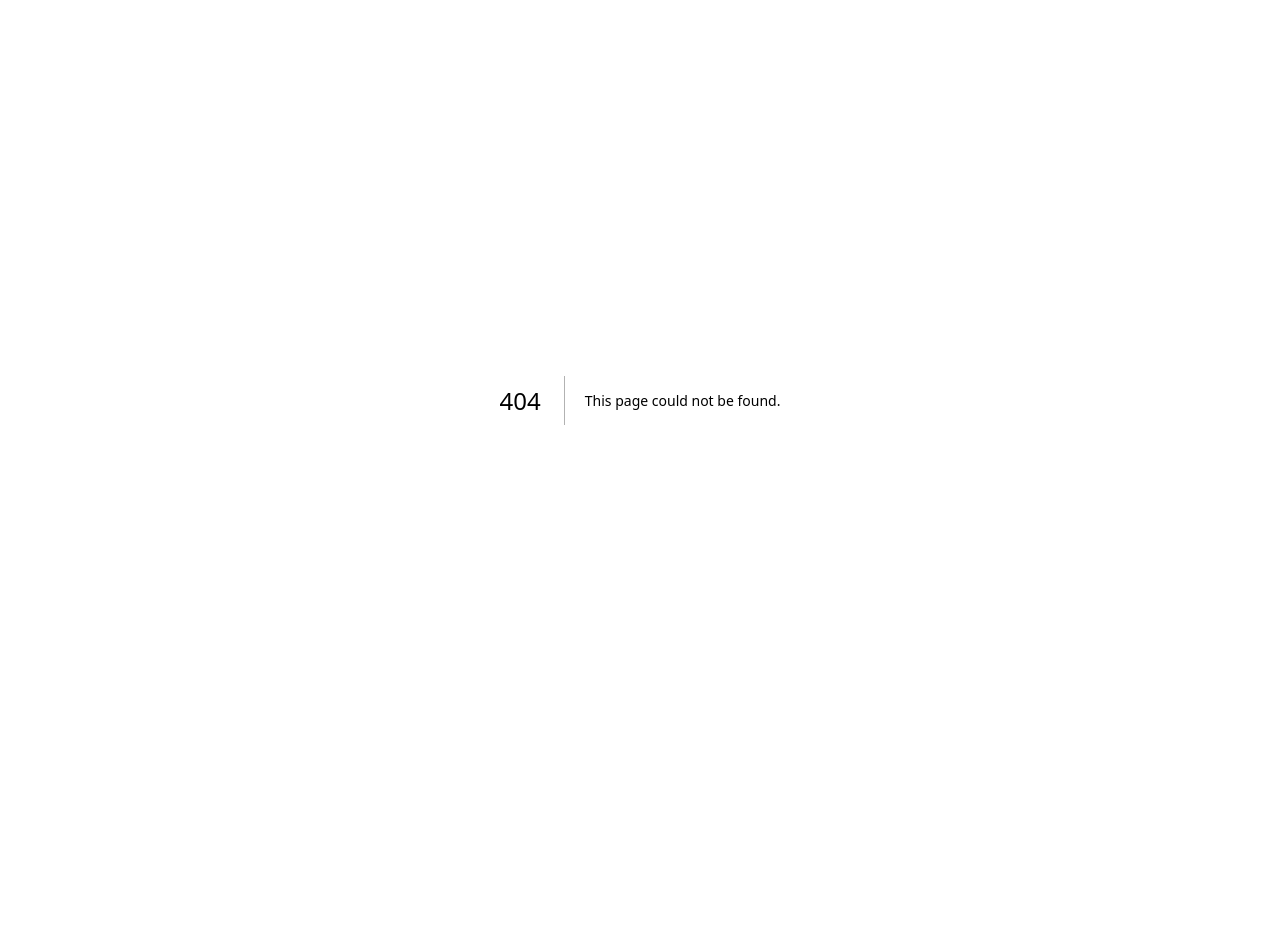
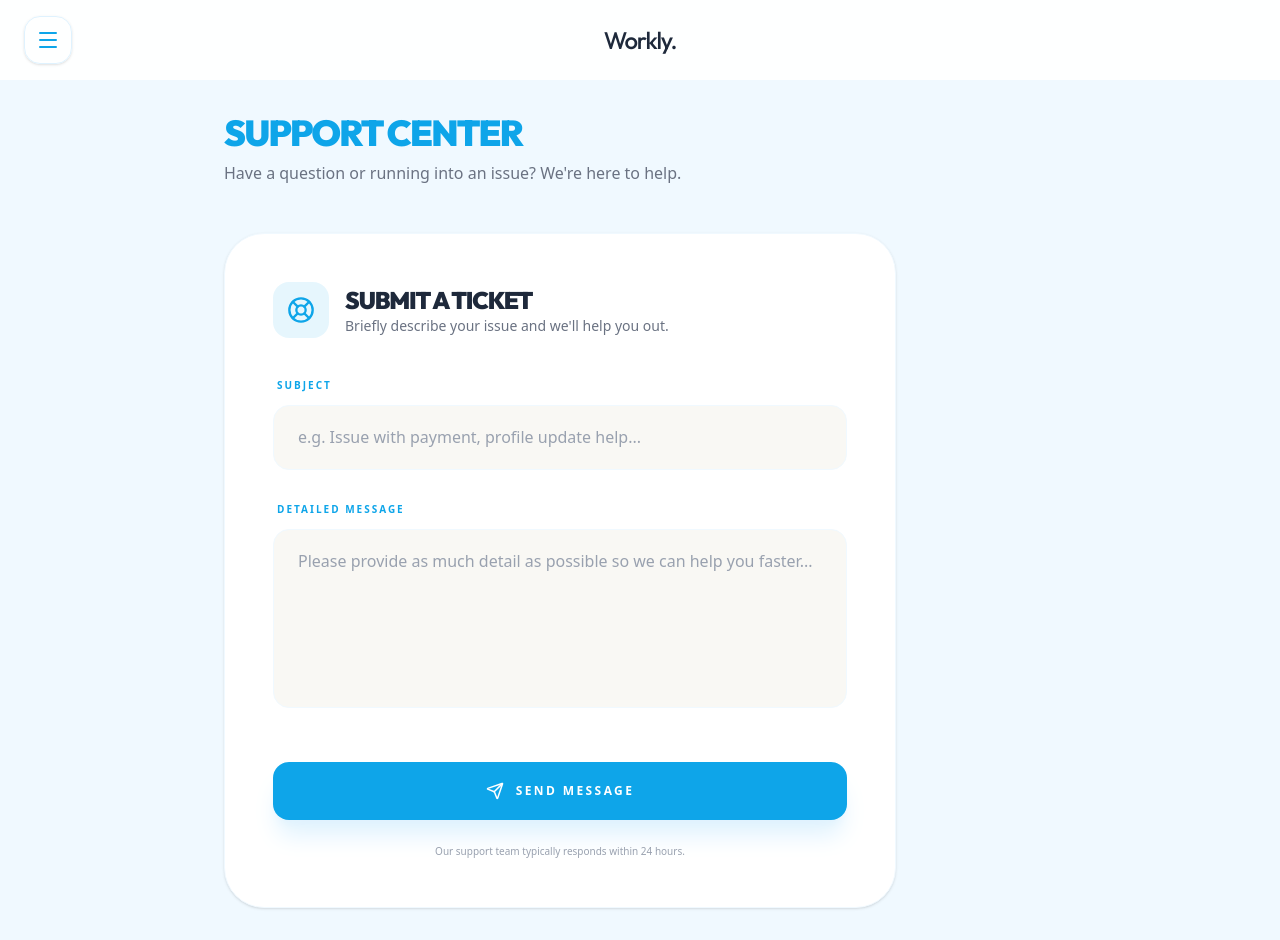
Before and after one commit to SEBRAHEIM/workly2, a Next.js app: page /creator/support in a window 1280 px wide. Before the commit this address had no page. Before the commit the page ends 800 px from the top, so only its background shows below. Built offline with nearby package versions, Linux system fonts and the light colour scheme; no server answers.

Commit message:
feat: implement dedicated in-app support ticketing system

```diff
--- /dev/null
+++ b/app/(dashboard)/client/support/page.tsx
@@ -0,0 +1,16 @@
+import SupportForm from '@/app/components/SupportForm'
+
+export default function ClientSupportPage() {
+    return (
+        <div className="max-w-4xl mx-auto p-4 md:p-8 pb-24 font-outfit">
+            <div className="mb-12">
+                <h1 className="text-3xl md:text-4xl font-sans font-black text-[#0EA5E9] mb-2 uppercase tracking-tighter">Support Center</h1>
+                <p className="text-sm md:text-base text-gray-500 font-medium">How can we assist you today? Submit your request below.</p>
+            </div>
+
+            <div className="max-w-2xl">
+                <SupportForm />
+            </div>
+        </div>
+    )
+}
--- /dev/null
+++ b/app/(dashboard)/creator/support/page.tsx
@@ -0,0 +1,16 @@
+import SupportForm from '@/app/components/SupportForm'
+
+export default function CreatorSupportPage() {
+    return (
+        <div className="max-w-4xl mx-auto p-4 md:p-8 pb-24 font-outfit">
+            <div className="mb-12">
+                <h1 className="text-3xl md:text-4xl font-sans font-black text-[#0EA5E9] mb-2 uppercase tracking-tighter">Support Center</h1>
+                <p className="text-sm md:text-base text-gray-500 font-medium">Have a question or running into an issue? We're here to help.</p>
+            </div>
+
+            <div className="max-w-2xl">
+                <SupportForm />
+            </div>
+        </div>
+    )
+}
--- /dev/null
+++ b/app/actions/support.ts
@@ -0,0 +1,40 @@
+'use server'
+
+import { createClient } from '@/utils/supabase/server'
+import { revalidatePath } from 'next/cache'
+
+export async function submitSupportTicket(prevState: any, formData: FormData) {
+    const supabase = await createClient()
+
+    const subject = formData.get('subject') as string
+    const message = formData.get('message') as string
+
+    if (!subject || subject.trim().length < 5) {
+        return { error: 'Please provide a descriptive subject (at least 5 characters).' }
+    }
+
+    if (!message || message.trim().length < 10) {
+        return { error: 'Please provide more details in your message (at least 10 characters).' }
+    }
+
+    const { data: { user } } = await supabase.auth.getUser()
+    if (!user) {
+        return { error: 'You must be logged in to submit a support ticket.' }
+    }
+
+    const { error } = await supabase
+        .from('support_tickets')
+        .insert({
+            user_id: user.id,
+            subject,
+            message,
+            status: 'open'
+        })
+
+    if (error) {
+        console.error('Support ticket submission error:', error)
+        return { error: 'Failed to submit your request. Please try again later.' }
+    }
+
+    return { success: true }
+}
--- a/app/components/ClientNavbar.tsx
+++ b/app/components/ClientNavbar.tsx
@@ -286,7 +286,7 @@ export default function ClientNavbar() {
                                     <h3 className="text-[10px] font-black text-slate-800 uppercase tracking-[0.4em] mb-6">Support</h3>
                                     <div className="space-y-1">
                                         <Link
-                                            href="mailto:support@workly.day"
+                                            href="/client/support"
                                             onClick={() => setIsMenuOpen(false)}
                                             className="w-full flex items-center p-3 rounded-xl text-slate-600 hover:text-[#0EA5E9] hover:bg-sky-50 transition-all font-black"
                                         >
--- a/app/components/CreatorNavbar.tsx
+++ b/app/components/CreatorNavbar.tsx
@@ -216,7 +216,7 @@ export default function CreatorNavbar() {
                                 <h3 className="text-[12px] font-black text-slate-800 uppercase tracking-[0.3em] mb-6">Support</h3>
                                 <div className="space-y-2">
                                     <Link
-                                        href="mailto:support@workly.day"
+                                        href="/creator/support"
                                         onClick={() => setIsMenuOpen(false)}
                                         className="w-full flex items-center p-3 rounded-2xl text-slate-600 hover:text-[#0EA5E9] hover:bg-sky-50 transition-all font-black"
                                     >
--- /dev/null
+++ b/app/components/SupportForm.tsx
@@ -0,0 +1,104 @@
+'use client'
+
+import { useActionState, useEffect, useRef } from 'react'
+import { LifeBuoy, Send, Loader2, CheckCircle2, ArrowRight } from 'lucide-react'
+import { submitSupportTicket } from '@/app/actions/support'
+import { toast } from 'sonner'
+
+export default function SupportForm() {
+    const [state, action, isPending] = useActionState(submitSupportTicket, null)
+    const formRef = useRef<HTMLFormElement>(null)
+
+    useEffect(() => {
+        if (state?.success) {
+            toast.success('Support request submitted! We\'ll contact you via email soon.')
+            formRef.current?.reset()
+        }
+        if (state?.error) {
+            toast.error(state.error)
+        }
+    }, [state])
+
+    if (state?.success) {
+        return (
+            <div className="bg-white rounded-[2.5rem] p-8 md:p-12 border border-[#F0F9FF] shadow-sm text-center animate-in fade-in zoom-in-95 duration-500">
+                <div className="w-20 h-20 rounded-full bg-green-50 flex items-center justify-center text-green-500 mx-auto mb-6">
+                    <CheckCircle2 size={40} />
+                </div>
+                <h3 className="text-2xl font-sans font-black text-[#1E293B] mb-4 uppercase tracking-tighter">Request Received</h3>
+                <p className="text-gray-500 max-w-sm mx-auto mb-8 font-medium">
+                    Thank you for reaching out. We've received your ticket and our team will get back to you via email as soon as possible.
+                </p>
+                <button
+                    onClick={() => window.location.reload()}
+                    className="text-[#0EA5E9] font-black uppercase tracking-widest text-xs hover:text-sky-600 transition-all flex items-center justify-center gap-2 mx-auto"
+                >
+                    Submit another request
+                    <ArrowRight size={14} />
+                </button>
+            </div>
+        )
+    }
+
+    return (
+        <div className="bg-white rounded-[2.5rem] p-8 md:p-12 border border-[#F0F9FF] shadow-sm">
+            <div className="flex items-center gap-4 mb-10">
+                <div className="w-14 h-14 rounded-2xl bg-[#0EA5E9]/10 flex items-center justify-center text-[#0EA5E9]">
+                    <LifeBuoy size={28} />
+                </div>
+                <div>
+                    <h3 className="text-2xl font-sans font-black text-[#1E293B] uppercase tracking-tighter">Submit a Ticket</h3>
+                    <p className="text-sm text-gray-500 font-medium">Briefly describe your issue and we'll help you out.</p>
+                </div>
+            </div>
+
+            <form ref={formRef} action={action} className="space-y-8">
+                <div className="space-y-3">
+                    <label className="text-[10px] font-black uppercase tracking-[0.2em] text-[#0EA5E9] block ml-1">
+                        Subject
+                    </label>
+                    <input
+                        type="text"
+                        name="subject"
+                        required
+                        placeholder="e.g. Issue with payment, profile update help..."
+                        className="w-full bg-[#F9F8F4] border border-[#F0F9FF] rounded-2xl py-5 px-6 text-[#1E293B] font-bold focus:outline-none focus:border-[#0EA5E9] focus:bg-white transition-all placeholder:text-gray-400 placeholder:font-medium text-sm"
+                    />
+                </div>
+
+                <div className="space-y-3">
+                    <label className="text-[10px] font-black uppercase tracking-[0.2em] text-[#0EA5E9] block ml-1">
+                        Detailed Message
+                    </label>
+                    <textarea
+                        name="message"
+                        required
+                        rows={6}
+                        placeholder="Please provide as much detail as possible so we can help you faster..."
+                        className="w-full bg-[#F9F8F4] border border-[#F0F9FF] rounded-2xl py-5 px-6 text-[#1E293B] font-bold focus:outline-none focus:border-[#0EA5E9] focus:bg-white transition-all placeholder:text-gray-400 placeholder:font-medium text-sm resize-none"
+                    />
+                </div>
+
+                <div className="pt-4">
+                    <button
+                        type="submit"
+                        disabled={isPending}
+                        className="w-full bg-[#0EA5E9] text-white py-5 rounded-2xl font-black uppercase tracking-[0.2em] text-xs hover:bg-sky-600 transition-all shadow-xl shadow-sky-100 flex items-center justify-center gap-3 group disabled:opacity-50"
+                    >
+                        {isPending ? (
+                            <Loader2 className="w-5 h-5 animate-spin" />
+                        ) : (
+                            <>
+                                <Send size={18} className="group-hover:-translate-y-1 group-hover:translate-x-1 transition-transform" />
+                                Send Message
+                            </>
+                        )}
+                    </button>
+                    <p className="text-center text-[10px] text-gray-400 mt-6 font-medium">
+                        Our support team typically responds within 24 hours.
+                    </p>
+                </div>
+            </form>
+        </div>
+    )
+}
```
Also changed, not shown: 1 other file (tests, documents, lock files or other folders).
